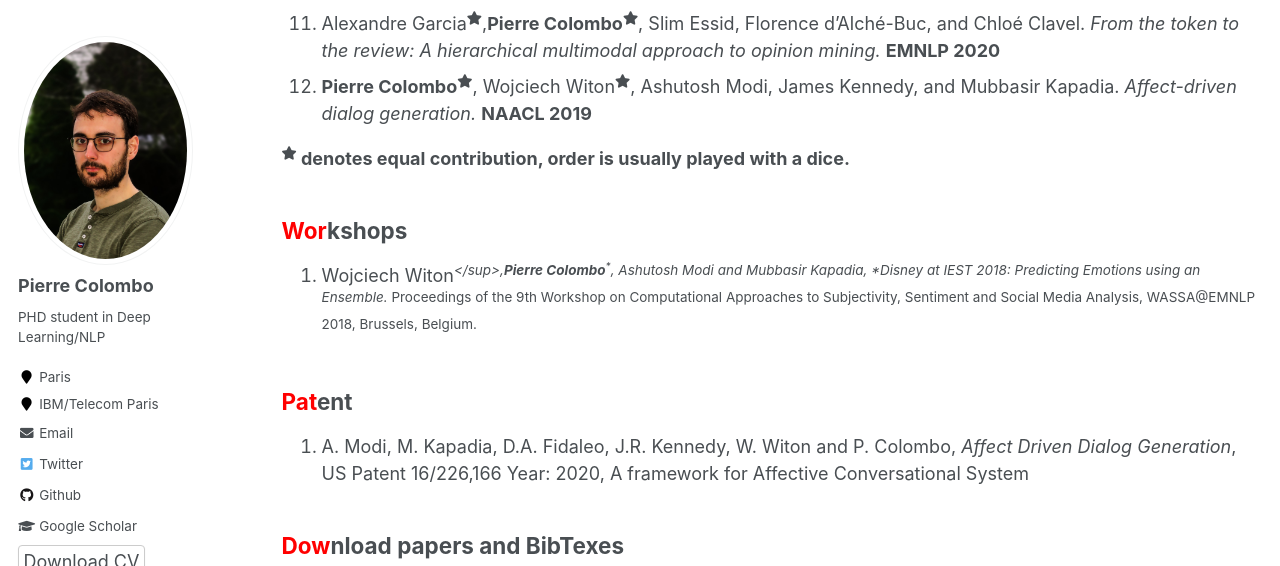
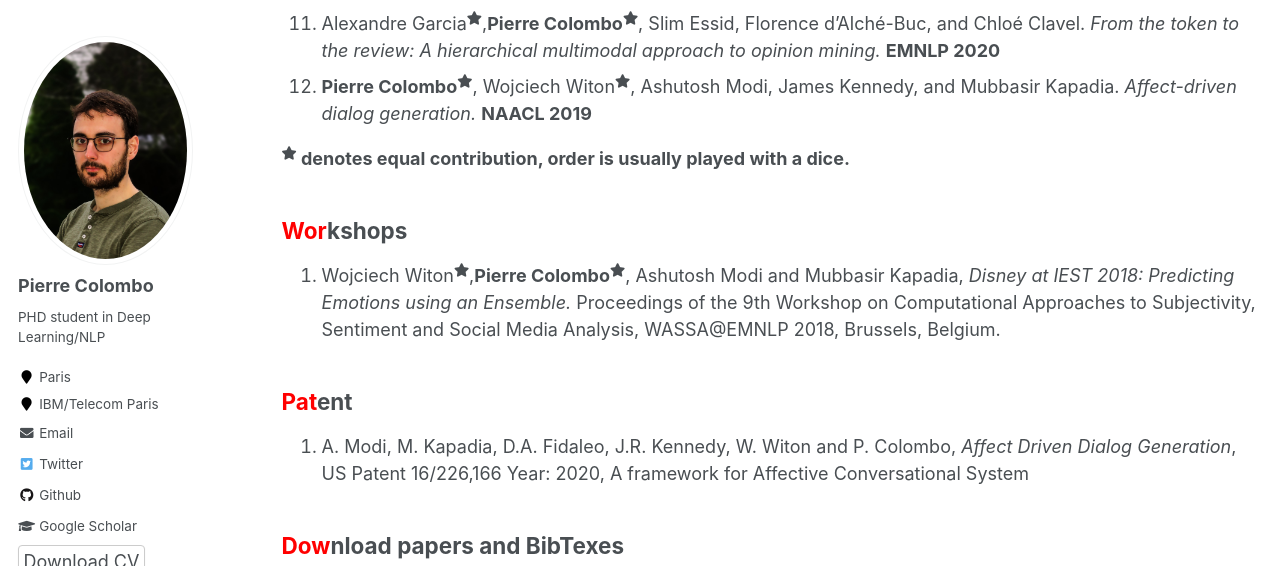
Before and after one commit to PierreColombo/PierreColombo.github.io, a Jekyll site: the page built from _pages/publications.md, in a window 1280 px wide and 900 px high, scrolled down 1162 px, cut to the strip 0-566 px from the top of the window. Built offline with Jekyll 4.4.1, drawn with Linux system fonts in a browser that asks for light colours.

Commit message:
adding tals

```diff
--- a/_pages/publications.md
+++ b/_pages/publications.md
@@ -36,7 +36,7 @@ Clavel. *Guiding attention in sequence-to-sequence models for dialogue act predi
 
 <span style="color:red">Wor</span>kshops
 ---
-1. Wojciech Witon<sup>*</sup>,**Pierre Colombo**<sup>*</sup>, Ashutosh Modi and Mubbasir Kapadia, *Disney at IEST 2018: Predicting Emotions using an Ensemble.* Proceedings of the 9th Workshop on Computational Approaches to Subjectivity, Sentiment and Social Media Analysis, WASSA@EMNLP 2018, Brussels, Belgium.
+1. Wojciech Witon<sup><i class="fas fa-star"></i></sup>,**Pierre Colombo**<sup><i class="fas fa-star"></i></sup>, Ashutosh Modi and Mubbasir Kapadia, *Disney at IEST 2018: Predicting Emotions using an Ensemble.* Proceedings of the 9th Workshop on Computational Approaches to Subjectivity, Sentiment and Social Media Analysis, WASSA@EMNLP 2018, Brussels, Belgium.
 
 
 
```
